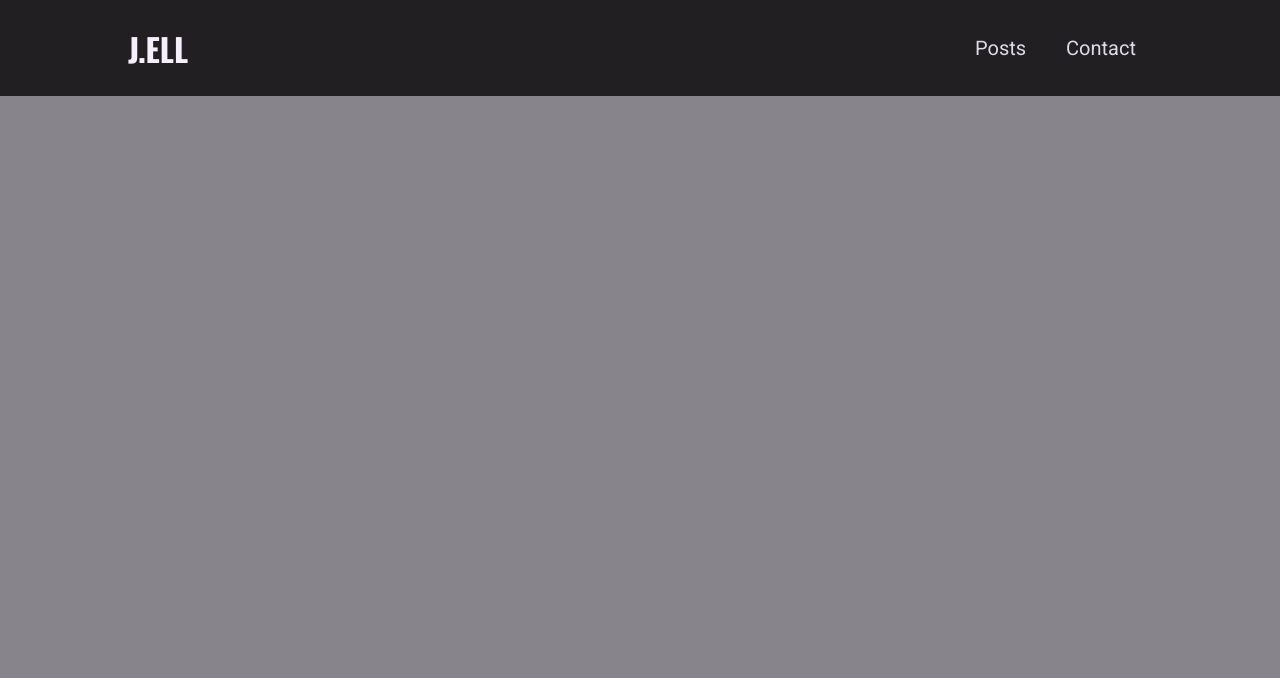
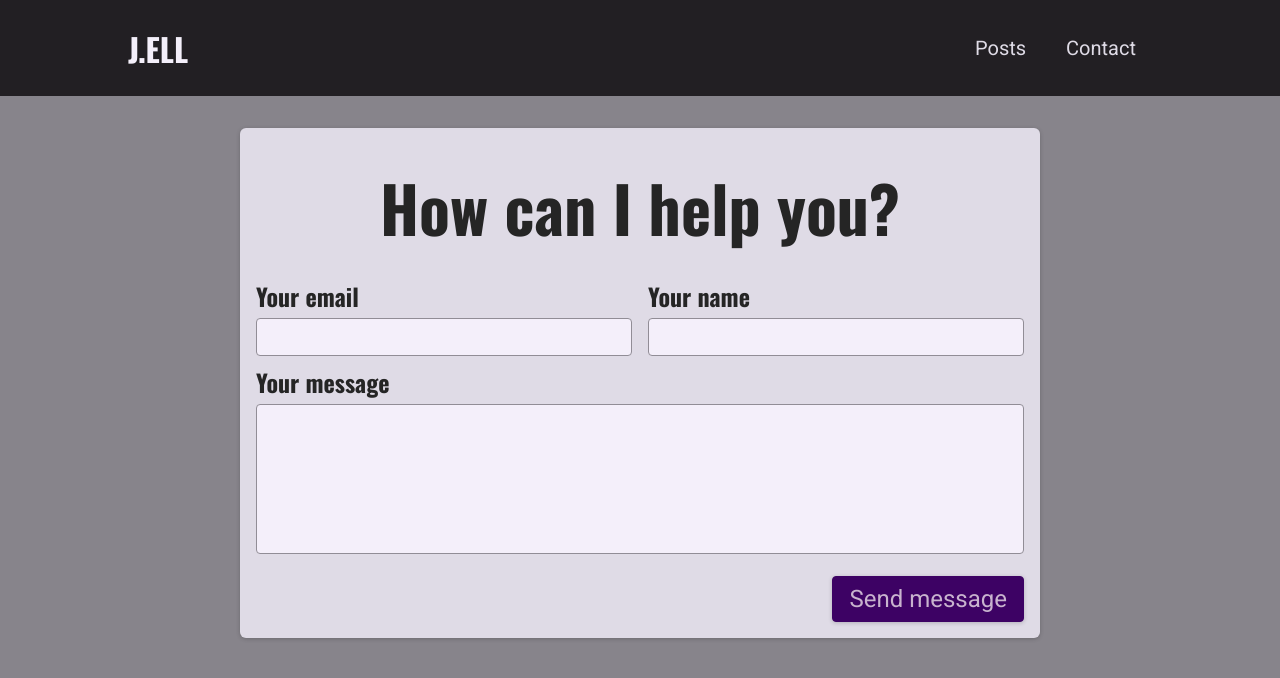
Before and after one commit to JaneEllison/nextjs-course, a Next.js app: page /contact in a window 1280 px wide. Shown: the top 678 px of the page. Built offline with nearby package versions, Linux system fonts and the light colour scheme.

Commit message:
feat: add feedback form

```diff
--- /dev/null
+++ b/components/contact/ContactForm.js
@@ -0,0 +1,29 @@
+import styles from './ContactForm.module.css';
+
+function ContactForm () {
+    return (
+        <section className={styles.contact}>
+            <h1>How can I help you? </h1>
+            <form className={styles.form}>
+                <div className={styles.controls}>
+                    <div className={styles.control}>
+                        <label htmlFor='email'>Your email</label>
+                        <input type='email' id='email' required />
+                    </div>
+                    <div className={styles.control}>
+                        <label htmlFor='name'>Your name</label>
+                        <input type='text' id='name' required />
+                    </div>
+                </div>
+                <div className={styles.control}>
+                    <label htmlFor='message'>Your message</label>
+                    <textarea id='message' rows='5' />
+                </div>
+                <div className={styles.actions}>
+                    <button>Send message</button>
+                </div>
+            </form>
+        </section>    )
+}
+
+export default ContactForm;
--- /dev/null
+++ b/components/contact/ContactForm.module.css
@@ -0,0 +1,73 @@
+.contact {
+    margin: var(--size-8) auto;
+    border-radius: 6px;
+    background-color: var(--color-grey-100);
+    width: 90%;
+    max-width: 50rem;
+    padding: var(--size-4);
+    box-shadow: 0 1px 4px rgba(0, 0, 0, 0.2);
+    font-size: var(--size-6);
+}
+
+.contact h1 {
+    font-size: var(--size-8);
+    margin: var(--size-4) 0;
+    text-align: left;
+}
+
+.form label {
+    display: block;
+    font-family: 'Oswald', sans-serif;
+    font-weight: bold;
+    margin: var(--size-2) 0 var(--size-1) 0;
+}
+
+.form input,
+.form textarea {
+    font: inherit;
+    padding: var(--size-1);
+    border-radius: 4px;
+    width: 100%;
+    border: 1px solid var(--color-grey-400);
+    background-color: var(--color-grey-50);
+    resize: none;
+}
+
+.controls {
+    display: flex;
+    column-gap: 1rem;
+    flex-wrap: wrap;
+}
+
+.control {
+    flex: 1;
+    min-width: 10rem;
+}
+
+.actions {
+    margin-top: var(--size-4);
+    text-align: right;
+}
+
+.form button {
+    font: inherit;
+    cursor: pointer;
+    background-color: var(--color-primary-700);
+    border: 1px solid var(--color-primary-700);
+    padding: var(--size-2) var(--size-4);
+    border-radius: 4px;
+    color: var(--color-primary-50);
+    box-shadow: 0 1px 4px rgba(0, 0, 0, 0.2);
+}
+
+.form button:hover {
+    background-color: var(--color-primary-500);
+    border-color: var(--color-primary-500);
+}
+
+@media (min-width: 768px) {
+    .contact h1 {
+        font-size: var(--size-16);
+        text-align: center;
+    }
+}
--- a/pages/contact/index.js
+++ b/pages/contact/index.js
@@ -1,5 +1,9 @@
+import ContactForm from '../../components/contact/ContactForm';
+
 function ContactPage() {
-
+    return (
+        <ContactForm />
+    )
 }
 
 export default ContactPage;
```
